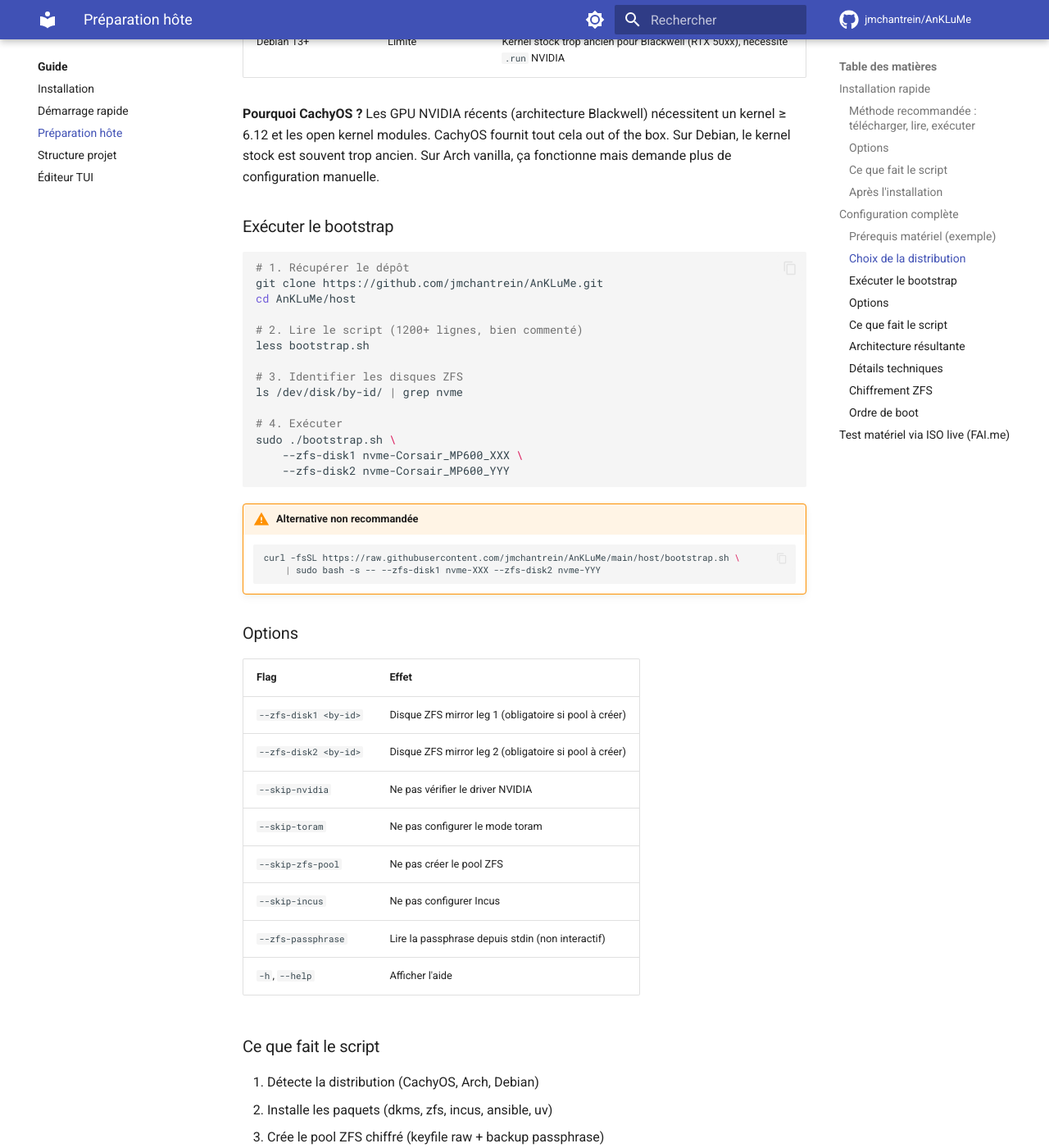
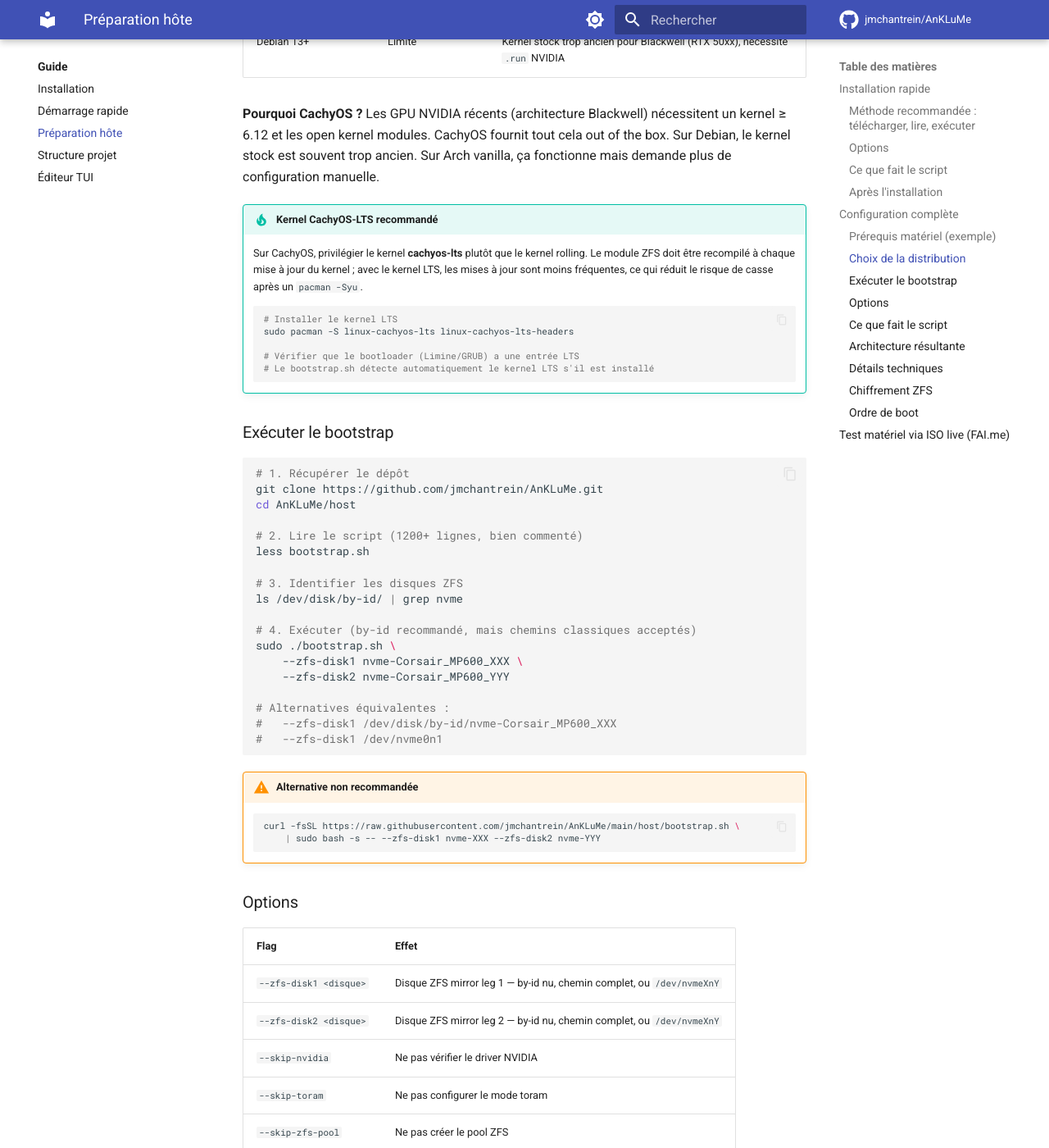
Before and after one commit to jmchantrein/AnKLuMe, an MkDocs documentation site: the page built from docs/guide/host-setup.md, in a window 1280 px wide and 1400 px high, scrolled down 2611 px. Shown: the whole window at 82% size. Built offline with MkDocs 1.6.1 and Material for MkDocs 9.7.7, drawn with Linux system fonts in a browser that asks for light colours; comment, search, counter and statistics services are not loaded.

Commit message:
fix(bootstrap): corriger le montage ZFS /home, le toram et les dépendances
Problèmes critiques corrigés :
- ZFS /home : migrer le contenu btrfs (dotfiles, .local/bin, configs
  shell) vers le dataset ZFS avant le montage, pour ne pas perdre
  l'accès à anklume et aux outils utilisateur
- toram : ajouter le module kernel `overlay` dans le hook mkinitcpio
  (Arch) et initramfs-tools/modules (Debian) — sans ce module,
  l'overlayfs ne peut pas se monter et les écritures persistent sur
  le disque btrfs
- Dépendances manquantes : ajouter zfs-dkms pour Debian, textual
  comme optional-dependency [tui] dans pyproject.toml, et --with
  textual dans la commande uv tool install

Problèmes mineurs corrigés :
- Accepter les chemins complets (/dev/nvme0n1, /dev/disk/by-id/xxx)
  en plus des noms by-id nus pour --zfs-disk1/--zfs-disk2
- Consigne de fin : remplacer "se reloguer" par "sudo reboot"
  (nécessaire car le montage ZFS a vidé /home des répertoires standard)
- Documentation : recommander cachyos-lts pour réduire la fréquence
  de recompilation du module ZFS

https://claude.ai/code/session_01DGsrsnp692ng126FAaWrr2

````diff
--- a/docs/guide/host-setup.md
+++ b/docs/guide/host-setup.md
@@ -105,6 +105,20 @@ fournit tout cela out of the box. Sur Debian, le kernel stock est
 souvent trop ancien. Sur Arch vanilla, ça fonctionne mais demande
 plus de configuration manuelle.
 
+!!! tip "Kernel CachyOS-LTS recommandé"
+    Sur CachyOS, privilégier le kernel **cachyos-lts** plutôt que le
+    kernel rolling. Le module ZFS doit être recompilé à chaque mise à
+    jour du kernel ; avec le kernel LTS, les mises à jour sont moins
+    fréquentes, ce qui réduit le risque de casse après un `pacman -Syu`.
+
+    ```bash
+    # Installer le kernel LTS
+    sudo pacman -S linux-cachyos-lts linux-cachyos-lts-headers
+
+    # Vérifier que le bootloader (Limine/GRUB) a une entrée LTS
+    # Le bootstrap.sh détecte automatiquement le kernel LTS s'il est installé
+    ```
+
 ### Exécuter le bootstrap
 
 ```bash
@@ -118,10 +132,14 @@ less bootstrap.sh
 # 3. Identifier les disques ZFS
 ls /dev/disk/by-id/ | grep nvme
 
-# 4. Exécuter
+# 4. Exécuter (by-id recommandé, mais chemins classiques acceptés)
 sudo ./bootstrap.sh \
     --zfs-disk1 nvme-Corsair_MP600_XXX \
     --zfs-disk2 nvme-Corsair_MP600_YYY
+
+# Alternatives équivalentes :
+#   --zfs-disk1 /dev/disk/by-id/nvme-Corsair_MP600_XXX
+#   --zfs-disk1 /dev/nvme0n1
 ```
 
 !!! warning "Alternative non recommandée"
@@ -134,8 +152,8 @@ sudo ./bootstrap.sh \
 
 | Flag | Effet |
 |---|---|
-| `--zfs-disk1 <by-id>` | Disque ZFS mirror leg 1 (obligatoire si pool à créer) |
-| `--zfs-disk2 <by-id>` | Disque ZFS mirror leg 2 (obligatoire si pool à créer) |
+| `--zfs-disk1 <disque>` | Disque ZFS mirror leg 1 — by-id nu, chemin complet, ou `/dev/nvmeXnY` |
+| `--zfs-disk2 <disque>` | Disque ZFS mirror leg 2 — by-id nu, chemin complet, ou `/dev/nvmeXnY` |
 | `--skip-nvidia` | Ne pas vérifier le driver NVIDIA |
 | `--skip-toram` | Ne pas configurer le mode toram |
 | `--skip-zfs-pool` | Ne pas créer le pool ZFS |
--- a/pyproject.toml
+++ b/pyproject.toml
@@ -13,6 +13,9 @@ dependencies = [
     "rich>=13.0",
     "pyyaml>=6.0",
 ]
+
+[project.optional-dependencies]
+tui = ["textual>=1.0"]
 
 [dependency-groups]
 dev = [
````
Also changed, not shown: 2 other files.
